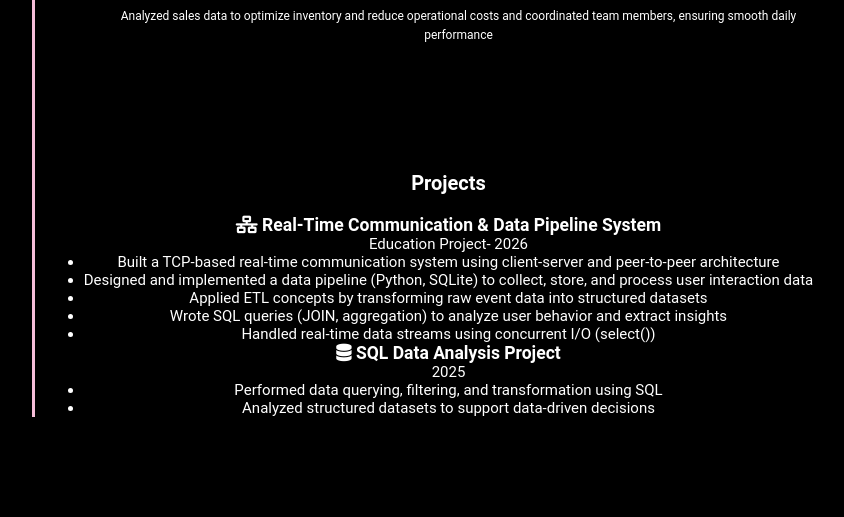
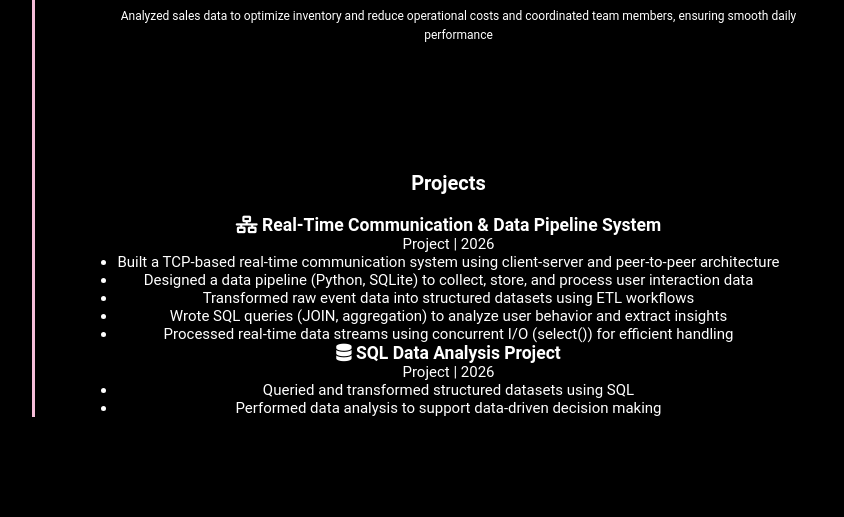
Before and after one commit to bayen0102/mywebsite, a Flask app: page /experience in a window 1280 px wide. Shown: the part 647-1164 px from the top of the page, without its empty margins (208-1052 px from the left). Run offline with Flask 3, Linux system fonts and the light colour scheme.

Commit message:
Update experience.html

```diff
--- a/templates/experience.html
+++ b/templates/experience.html
@@ -47,25 +47,22 @@
 <div class="project-section">
     <div class="project-card">
         <h3><i class="fas fa-network-wired"></i> Real-Time Communication & Data Pipeline System</h3>
-        <span>Education Project- 2026</span>
+        <span>Project | 2026</span>
         <ul>
             <li>Built a TCP-based real-time communication system using client-server and peer-to-peer architecture</li>
-            <li>Designed and implemented a data pipeline (Python, SQLite) to collect, store, and process user interaction data</li>
-            <li>Applied ETL concepts by transforming raw event data into structured datasets</li>
+            <li>Designed a data pipeline (Python, SQLite) to collect, store, and process user interaction data</li>
+            <li>Transformed raw event data into structured datasets using ETL workflows</li>
             <li>Wrote SQL queries (JOIN, aggregation) to analyze user behavior and extract insights</li>
-            <li>Handled real-time data streams using concurrent I/O (select())</li>
+            <li>Processed real-time data streams using concurrent I/O (select()) for efficient handling</li>
         </ul>
     </div>
-
     <div class="project-card">
         <h3><i class="fas fa-database"></i> SQL Data Analysis Project</h3>
-        <span>2025</span>
+        <span>Project | 2026</span>
         <ul>
-            <li>Performed data querying, filtering, and transformation using SQL</li>
-            <li>Analyzed structured datasets to support data-driven decisions</li>
+            <li>Queried and transformed structured datasets using SQL</li>
+            <li>Performed data analysis to support data-driven decision making</li>
         </ul>
     </div>
-
 </div>
-    </div>
 {% endblock %}
```
